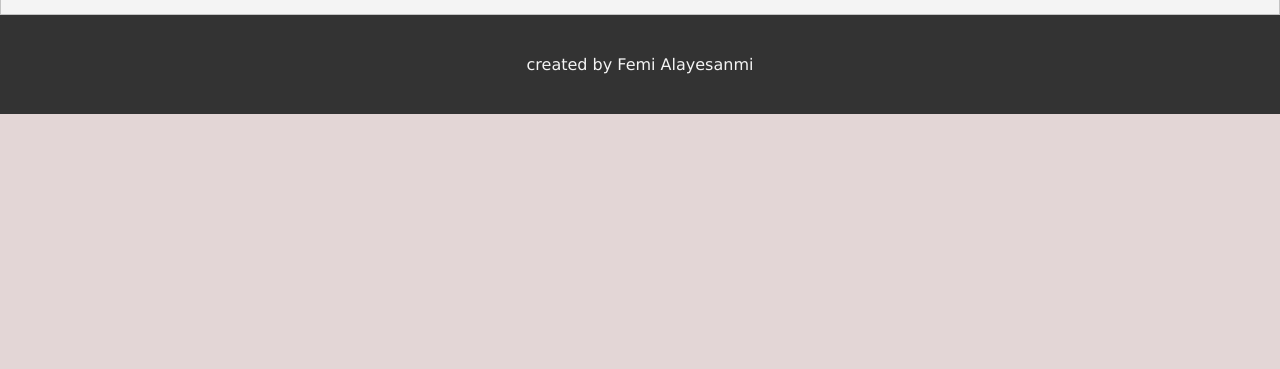
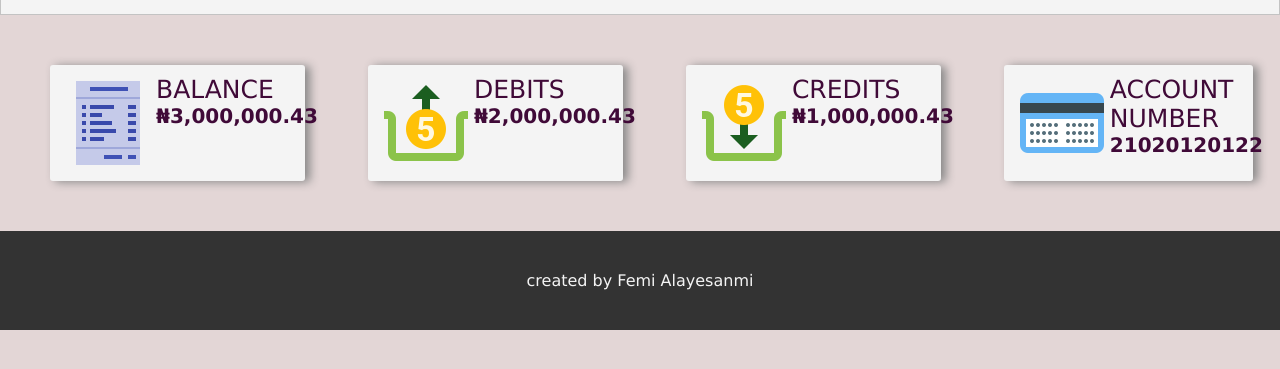
Before and after one commit to FemiOfficial/Banka, a plain HTML site: page UI/user_dashboard.html in a window 1280 px wide. Shown: the part 67-436 px from the top of the page. Drawn offline with Linux system fonts and the light colour scheme.

Commit message:
feat(users can view bank account profile): added profile bank account summary to users dahsboard

```diff
--- a/UI/user_dashboard.html
+++ b/UI/user_dashboard.html
@@ -37,7 +37,38 @@
 
                     </ul>
             </nav>
+            <div class="profile-summary">
 
+                <div class="summary-item">
+                    <img src="img/balance.png" alt="">
+                    <div class="summary-info">
+                        <h3>balance</h3>
+                        <h5>&#x20A6;3,000,000.43</h5>
+                    </div>
+                </div>
+                <div class="summary-item">
+                        <img src="img/withdrawal_96px.png" alt="">
+                        <div class="summary-info">
+                            <h3>Debits</h3>
+                            <h5>&#x20A6;2,000,000.43</h5>
+                        </div>
+                </div>
+                <div class="summary-item">
+                        <img src="img/deposit_96px.png" alt="">
+                        <div class="summary-info">
+                            <h3>Credits</h3>
+                            <h5>&#x20A6;1,000,000.43</h5>
+                        </div>
+                </div>
+                <div class="summary-item">
+                        <img src="img/Token Card Code_96px.png" alt="">
+                        <div class="summary-info">
+                            <h3>Account Number</h3>
+                            <h5>21020120122</h5>
+                        </div>
+                </div>
+
+            </div>
 
         <div class="modal" id ="profile">
                 <div class="modal-container">
```
